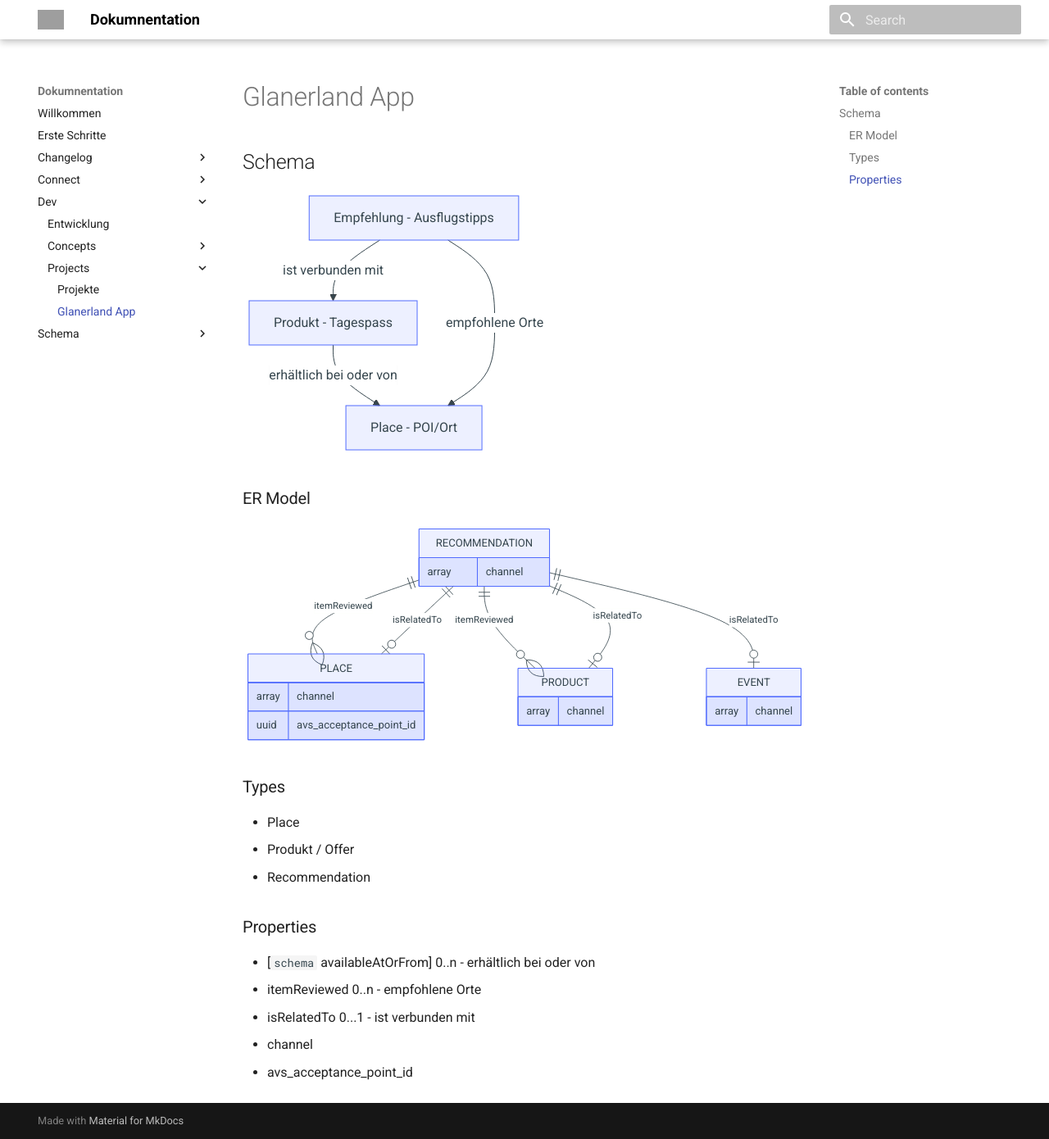
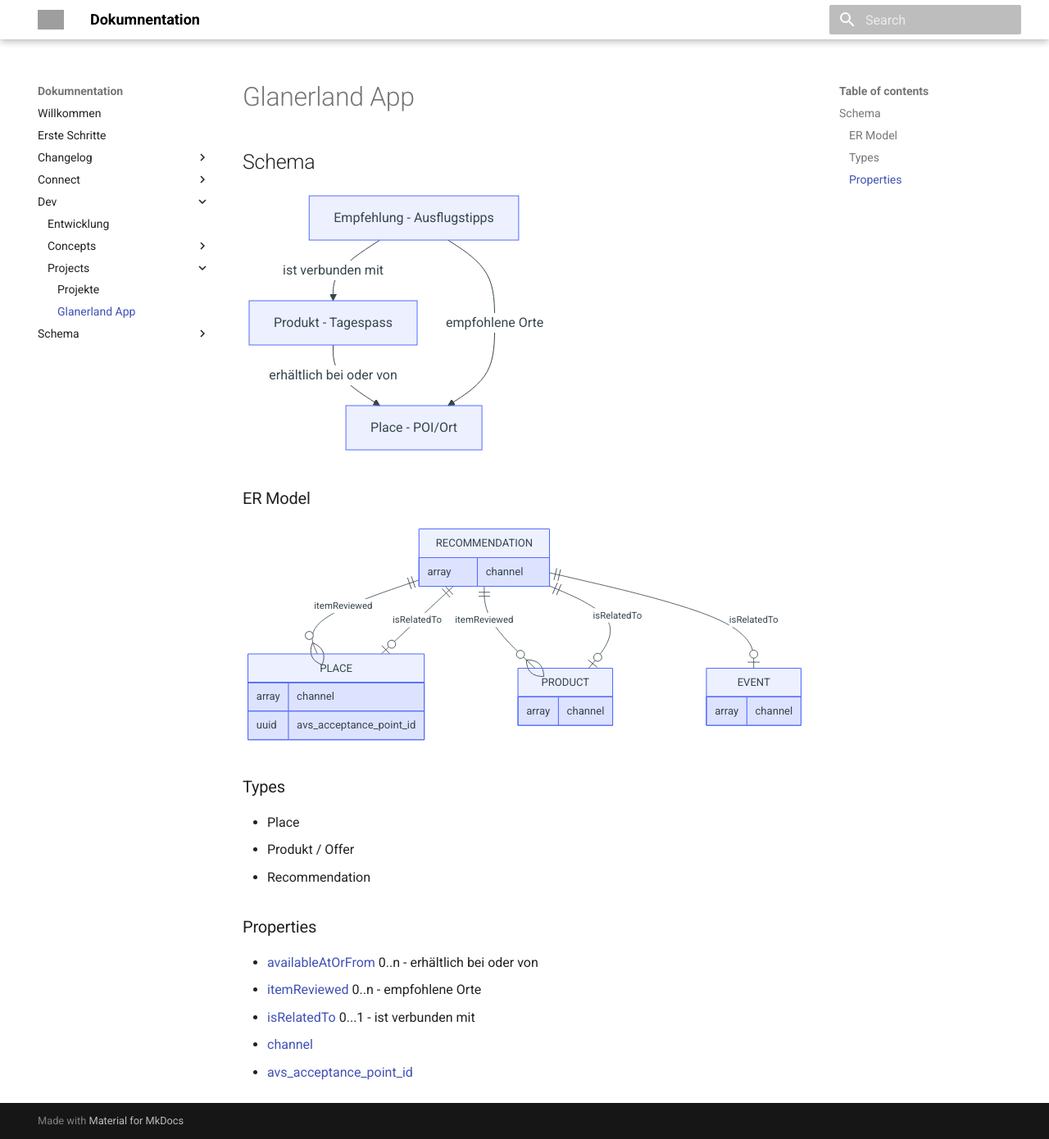
Before and after one commit to tsolenthaler/docs.contentdesk.io, an MkDocs documentation site: the page built from docs/dev/projects/glanerlandApp.md, in a window 1280 px wide and 1390 px high. Shown: the whole window at 82% size. Built offline with MkDocs 1.6.1 and Material for MkDocs 9.7.7, drawn with Linux system fonts in a browser that asks for light colours; some of the changed lines change nothing that is shown; grey boxes are pictures that could not be loaded.

Commit message:
Refactor code to update contentdesk dependencies and improve formatting in glanerlandApp.md

```diff
--- a/docs/dev/projects/glanerlandApp.md
+++ b/docs/dev/projects/glanerlandApp.md
@@ -48,8 +48,14 @@ erDiagram
 
 ### Properties
 
-* [`schema` availableAtOrFrom] 0..n - erhältlich bei oder von
-* itemReviewed 0..n - empfohlene Orte
-* isRelatedTo 0...1 - ist verbunden mit
-* channel
-* avs_acceptance_point_id
+* [availableAtOrFrom] 0..n - erhältlich bei oder von
+* [itemReviewed] 0..n - empfohlene Orte
+* [isRelatedTo] 0...1 - ist verbunden mit
+* [channel]
+* [avs_acceptance_point_id]
+
+[availableAtOrFrom]: ../schema/availableAtOrFrom.md
+[itemReviewed]: ../schema/itemReviewed.md
+[isRelatedTo]: ../schema/isRelatedTo.md
+[channel]: ../schema/channel.md
+[avs_acceptance_point_id]: ../schema/avs_acceptance_point_id.md
```
